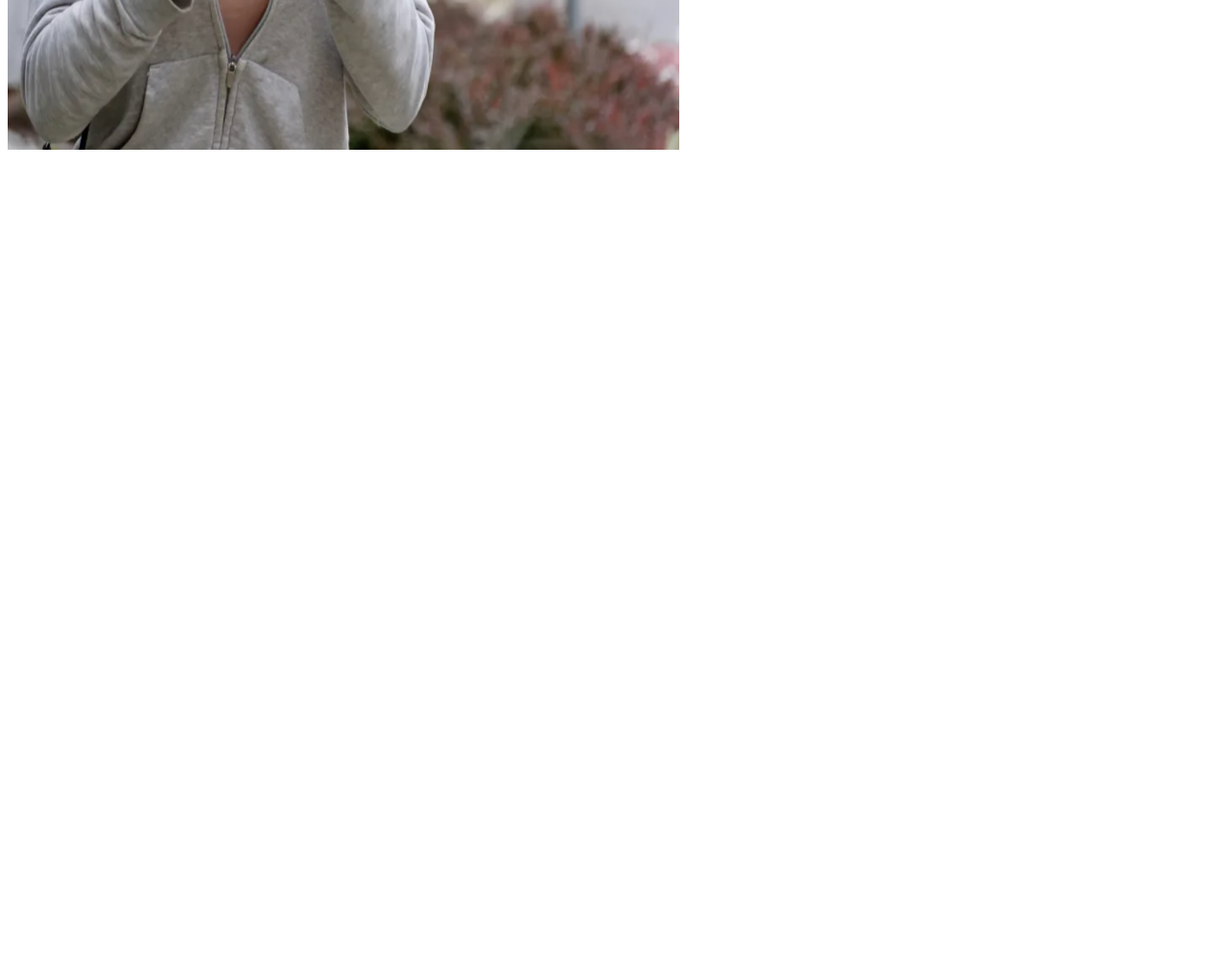
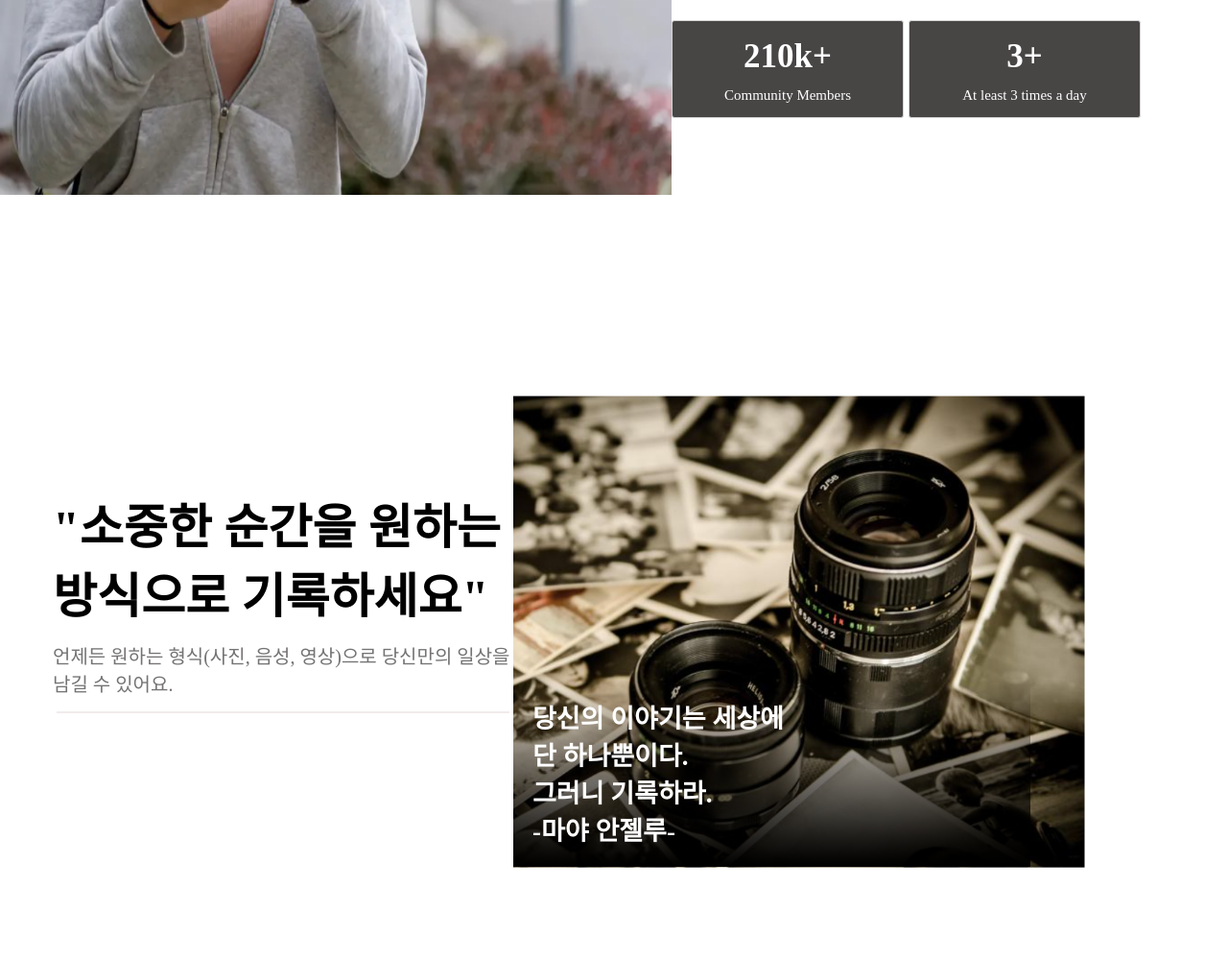
Before and after one commit to LIKELION-HUFS-13th/team1, a plain HTML site: page index.html in a window 1280 px wide. Shown: the part 542-1541 px from the top of the page at 96% size. Before the commit the page ends 816 px from the top, so only its background shows below. Drawn offline with Linux system fonts and the light colour scheme.

Commit message:
두 번째 페이지 초안 작성 완료

```diff
--- a/index.html
+++ b/index.html
@@ -7,6 +7,7 @@
         <link rel="stylesheet" href="styles.css" />
     </head>
     <body>
+        <section class="page" id="page1">
             <div class="picture1">
                 <img class="phone" src="phone.png" width="700px" height="690px" />
             </div>
@@ -28,5 +29,23 @@
                     </div>
                 </div>
             </div>
+        </section>
+
+        <section class="page" id="page2">
+            <div class="picture2">
+                <img class="camera" src="camera.png" width="350px" height="450px" />
+                <div class="text-overlay">
+                    당신의 이야기는 세상에 <br />
+                    단 하나뿐이다.<br />
+                    그러니 기록하라.<br />
+                    -마야 안젤루-
+                </div>
+            </div>
+            <div class="intro">
+                <span class="int5">"소중한 순간을 원하는<br />방식으로 기록하세요"</span>
+                <span class="int6">언제든 원하는 형식(사진, 음성, 영상)으로 당신만의 일상을 남길 수 있어요.</span>
+                <hr style="border: 1px solid rgb(242, 235, 235); width: 98%" />
+            </div>
+        </section>
     </body>
 </html>
--- a/styles.css
+++ b/styles.css
@@ -1,43 +1,59 @@
 body {
     display: flex;
-    justify-content: space-between;
-    align-items: flex-start;
-    height: 100vh;
+    flex-direction: column;
+    height: auto;
+    margin: 0;
 }
 
-.picture1 {
+.page {
+    min-height: 100vh;
+    width: 100%;
+    display: flex;
+    justify-content: space-between;
+    align-items: center;
+    font-size: 30px;
+    font-weight: bold;
+    padding: 0;
+}
+
+#page1 {
+    flex-direction: row;
+}
+
+#page1 .picture1 {
+    flex: 1;
     display: flex;
     justify-content: flex-start;
 }
 
-.intro {
+#page1 .intro {
+    flex: 1;
     display: flex;
     top: 10px;
     flex-direction: column;
+    text-align: right;
     margin-right: 100px;
     margin-top: 9%;
 }
 
 .int1 {
     font-size: 45px;
-    text-align: right;
 }
 
 .int2 {
     font-size: 45px;
     margin-bottom: 10px;
-    text-align: right;
 }
 
 .int3 {
     font-size: 20px;
     margin-bottom: 5px;
-    text-align: right;
+    font-weight: lighter;
 }
 
 .int4 {
     font-size: 20px;
-    text-align: right;
+    font-weight: lighter;
 }
 
 .notation {
@@ -51,7 +67,8 @@ body {
 .LT {
     font-size: 35px;
     font-weight: bold;
-    line-height: 0.8;
+    line-height: 0.001;
+    margin-top: 20px;
 }
 
 .ST {
@@ -60,18 +77,83 @@ body {
     line-height: 0.8;
 }
 
-.box1,
+#page1 .box1,
 .box2 {
     width: 240px;
     height: 100px;
     background-color: rgb(72, 69, 69);
     color: white;
-    border: 2px solid lightgray;
+    border: 1px solid lightgray;
     display: flex;
     flex-direction: column;
     justify-content: center;
     align-items: center;
     border-radius: 3px;
     font-weight: bold;
-    visibility: visible;
 }
+
+#page2 {
+    flex-direction: row-reverse;
+    position: relative;
+}
+
+#page2 .intro {
+    flex: 1;
+    display: flex;
+    flex-direction: column;
+    text-align: left;
+    margin-left: 55px;
+    padding-bottom: 50px;
+    position: relative;
+}
+
+#page2 .picture2 {
+    width: 745px;
+    height: 550px;
+    overflow: hidden;
+    position: relative;
+}
+
+#page2 .picture2 img {
+    width: 100%;
+    height: auto;
+    position: absolute;
+    top: 50%;
+    left: 50%;
+    transform: translate(-50%, -50%);
+    display: block;
+    padding-right: 300px;
+}
+
+#page2 .text-overlay {
+    position: absolute;
+    bottom: 0;
+    left: 0;
+    width: 67%;
+    color: white;
+    font-size: 27px;
+    font-weight: bold;
+    background: linear-gradient(to top, rgba(0, 0, 0, 3), rgba(0, 0, 0, 0));
+    padding: 20px;
+    margin-bottom: 30px;
+    text-align: left;
+}
+
+.int5 {
+    font-size: 50px;
+    margin-bottom: 15px;
+    font-weight: bold;
+}
+
+.int6 {
+    font-size: 20px;
+    font-weight: lighter;
+    color: rgb(117, 115, 115);
+}
+
+.int7 {
+    font-size: 8px;
+    display: flex;
+    justify-content: flex-end;
+    padding-right: 60px;
+}
```
Also changed, not shown: camera.png (added). Lines whose indentation alone changed are shown as unchanged.
